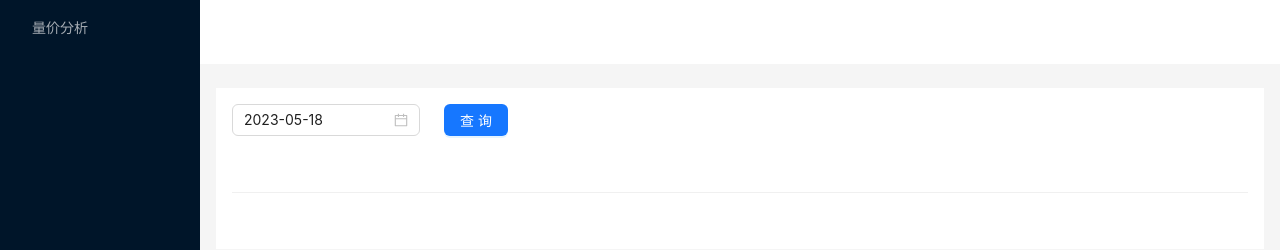
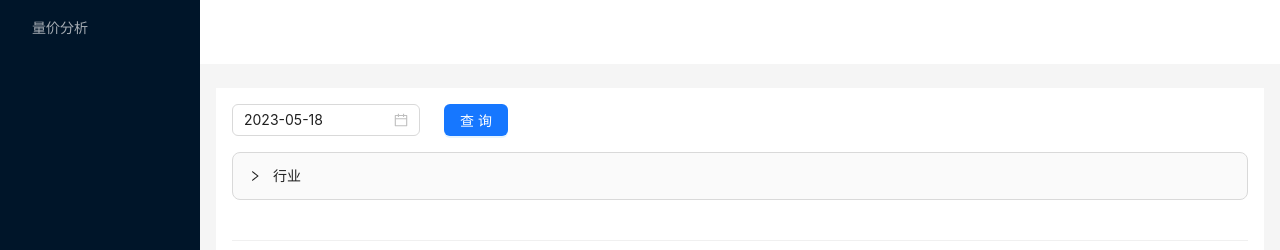
Before and after one commit to tangyixiang/stock-front, a React (Vite) app: page /#/volup in a window 1280 px wide. Shown: the top 250 px of the page. Built offline with nearby package versions, Linux system fonts and the light colour scheme.

Commit message:
增加折叠面板

```diff
--- a/src/pages/VolUp.jsx
+++ b/src/pages/VolUp.jsx
@@ -3,7 +3,7 @@ import {
   Space,
   DatePicker,
   Button,
-  Card,
+  Collapse,
   message,
   Col,
   Row,
@@ -11,7 +11,6 @@ import {
 } from 'antd'
 import axios from 'axios'
 import dayjs from 'dayjs'
-import StockData from '../components/StockData'
 import StockCard from '../components/StockCard'
 
 const VolUp = () => {
@@ -51,6 +50,13 @@ const VolUp = () => {
       })
   }
 
+  const { Panel } = Collapse
+  const text = `
+  A dog is a type of domesticated animal.
+  Known for its loyalty and faithfulness,
+  it can be found as a welcome guest in many households across the world.
+  `
+
   return (
     <>
       <Space direction="vertical" size="middle" style={{ display: 'flex' }}>
@@ -64,7 +70,8 @@ const VolUp = () => {
             查询
           </Button>
         </Space>
-        <Row>
+        <Collapse>
+          <Panel header="行业" key="1">
             {category.map((item, index) => (
               <Button
                 className="m-1"
@@ -76,7 +83,8 @@ const VolUp = () => {
                 {item}
               </Button>
             ))}
-        </Row>
+          </Panel>
+        </Collapse>
         <Divider />
         <Row gutter={[16, 16]}>
           {stockData &&
```
Lines whose indentation alone changed are shown as unchanged.
